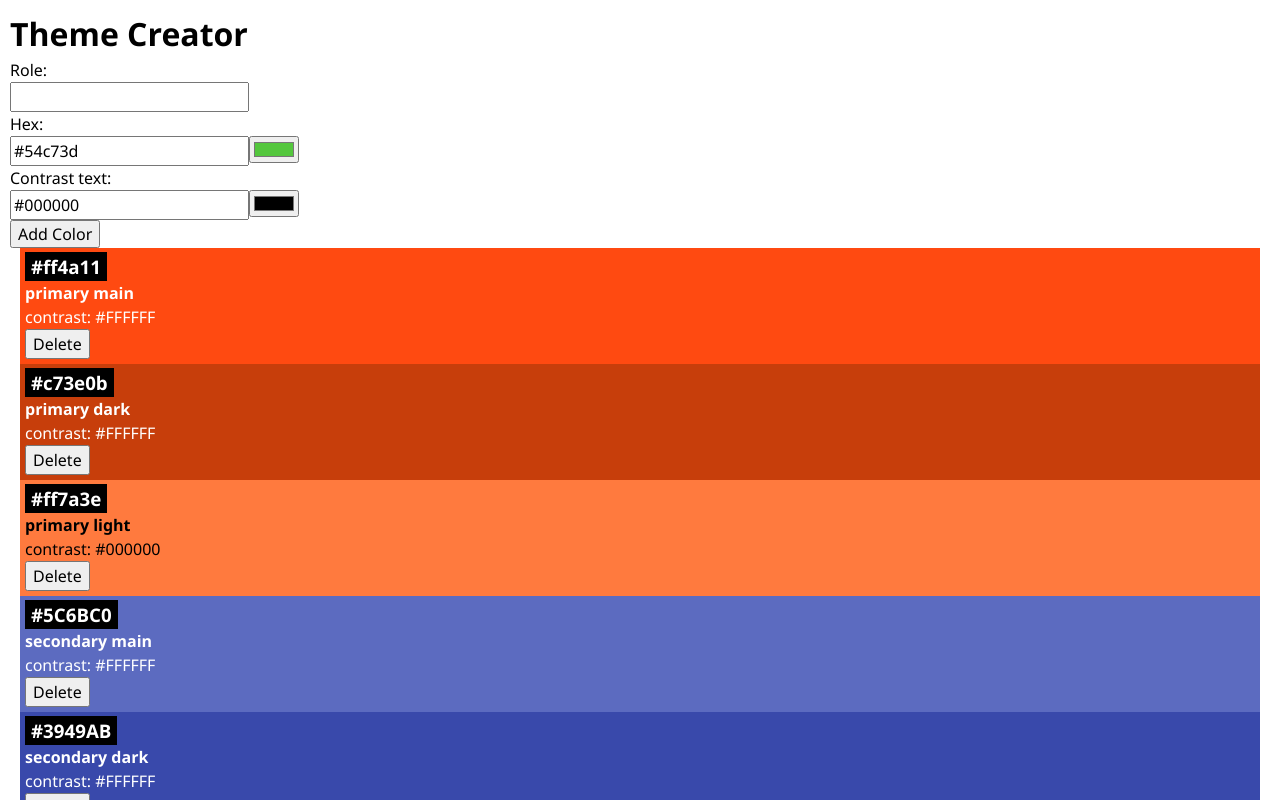
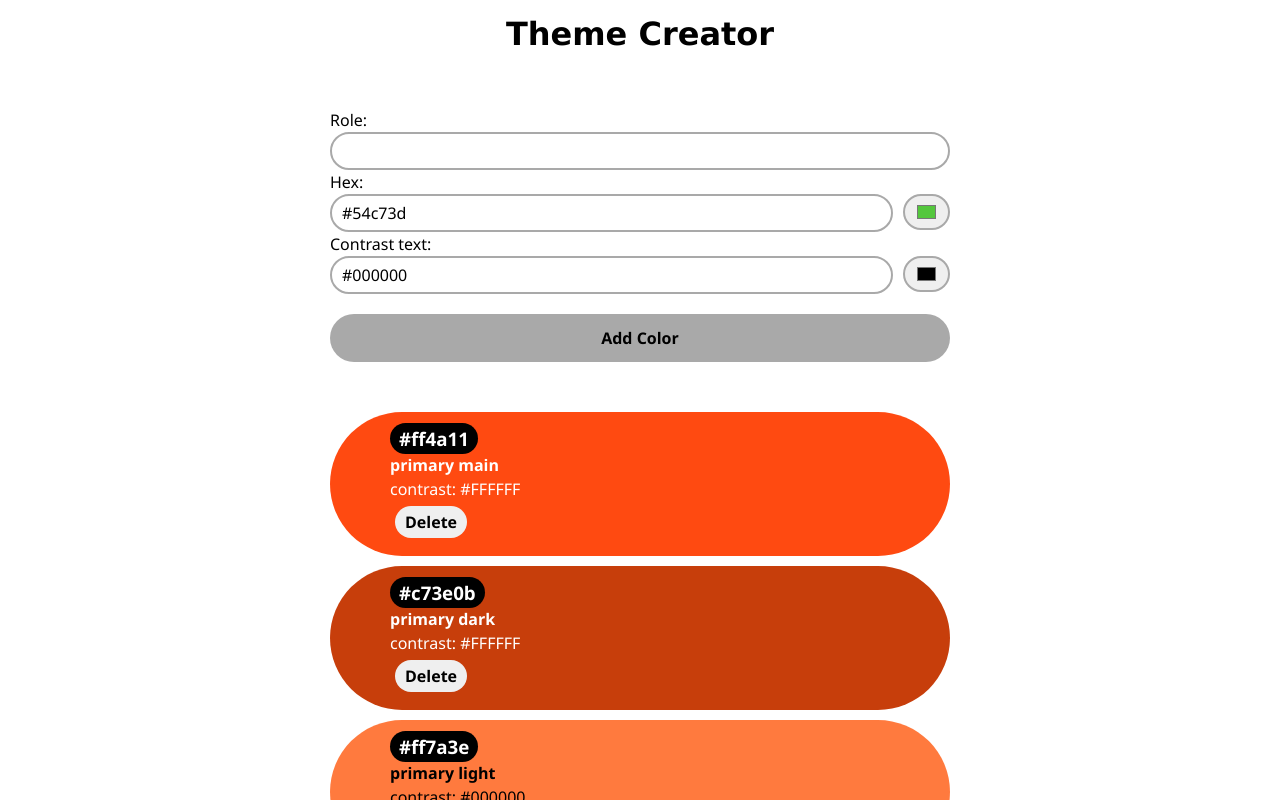
Before and after one commit to levinthiel/color-theme, a React (Vite) app: page / in a window 1280 px wide. Shown: the top 800 px of the page. Built offline with nearby package versions, Linux system fonts and the light colour scheme.

Commit message:
styled with css

```diff
--- a/src/Components/Color/Color.css
+++ b/src/Components/Color/Color.css
@@ -1,13 +1,24 @@
 .color-card {
-  margin: 0px 10px;
+  margin: 10px 0px;
   padding: 5px;
+  border-radius: 75px;
+  padding-left: 60px;
+  padding: 13px 60px;
 }
-
+.color-card button {
+  border: none;
+  border-radius: 20px;
+  padding: 4px 10px;
+  font-weight: bold;
+  margin: 5px;
+}
 .color-card-highlight {
   display: inline;
   padding: 2px 6px;
   background: black;
   color: white;
+  border-radius: 20px;
+  padding: 3px 9px;
 }
 .hidden{
   display: none;
--- a/src/Components/Color/Color.jsx
+++ b/src/Components/Color/Color.jsx
@@ -23,7 +23,7 @@ export default function Color({ color, onDelete }) {
       {/* -----Hidden Buttons -------------------------------------------------------------------- */}
       <section className={isConfirmingDelete ? "hidden" : ""}>
         <p className="color-card-highlight">
-          Are you sure you want to delete this color ?
+          Are you sure {/* you want to delete this color  */}?
         </p>
         <button type="button"  onClick={plsCancel}>Cancel</button>
         <button type="button" onClick={() => onDelete(color.id)}>Yes Delete</button>
--- a/src/Components/colorform/colorform.css
+++ b/src/Components/colorform/colorform.css
@@ -0,0 +1,29 @@
+form {
+    margin: 50px 0px;
+    display: flex;
+    flex-direction: column;
+}
+form input {
+    border-radius: 20px;
+    border: 2px solid darkgrey;
+    padding: 5px 10px;
+}
+form div {
+    display: flex;
+    justify-content: space-between;
+}
+form div input[type="text"] {
+    width: 100%;
+}
+input[type="color"] {
+    height: 36px;
+    margin-left: 10px;
+}
+.inputBtn {
+    margin: 20px 0 0 0;
+    border: none;
+    padding: 12px;
+    border-radius: 44px;
+    background: darkgrey;
+    font-weight: bold;
+}
--- a/src/Components/colorform/colorform.jsx
+++ b/src/Components/colorform/colorform.jsx
@@ -6,13 +6,17 @@ export default function ColorForm({onSubmit}){
 
     return (
         <form onSubmit={onSubmit}>
-            <label htmlFor="role">Role:</label><br/>
-            <input type="text" id="role" name="role" /><br/>
-            <label htmlFor="hex">Hex:</label><br/>
-            <Colorinput id="hex" defaultValue="#54c73d"/><br/>
-            <label htmlFor="contrastText">Contrast text:</label><br/>
-            <Colorinput id="contrastText" defaultValue="#000000" /><br/>
-            <input type="submit" value="Add Color" />
+            <label htmlFor="role">Role:</label>{/* <br/> */}
+            <input type="text" id="role" name="role" />
+            <label htmlFor="hex">Hex:</label>
+            <div>
+                <Colorinput id="hex" defaultValue="#54c73d"/>
+            </div>
+            <label htmlFor="contrastText">Contrast text:</label>
+            <div>
+                <Colorinput id="contrastText" defaultValue="#000000" />
+            </div>
+            <input type="submit" className="inputBtn" value="Add Color" />
         </form>
     );
 }
--- a/src/index.css
+++ b/src/index.css
@@ -1,66 +1,36 @@
-/* This is a modern css reset found here:
-https://www.joshwcomeau.com/css/custom-css-reset/
-*/
-
-/*
-  1. Use a more-intuitive box-sizing model.
-*/
 *,
-*::before,
-*::after {
+*::before, *::after {
   box-sizing: border-box;
 }
-/*
-  2. Remove default margin
-*/
 * {
   margin: 0;
 }
-/*
-  Typographic tweaks!
-  3. Add accessible line-height
-  4. Improve text rendering
-*/
+
 body {
   line-height: 1.5;
   -webkit-font-smoothing: antialiased;
+  width: 50%;
+  margin: 0px auto;
 }
-/*
-  5. Improve media defaults
-*/
-img,
-picture,
-video,
-canvas,
-svg {
+
+img, picture, video, canvas, svg {
   display: block;
   max-width: 100%;
 }
-/*
-  6. Remove built-in form typography styles
-*/
-input,
-button,
-textarea,
-select {
+
+input, button, textarea, select {
   font: inherit;
 }
-/*
-  7. Avoid text overflows
-*/
-p,
-h1,
-h2,
-h3,
-h4,
-h5,
-h6 {
+
+p, h1, h2, h3, h4, h5, h6 {
   overflow-wrap: break-word;
 }
-/*
-  8. Create a root stacking context
-*/
-#root,
-#__next {
+
+#root, #__next {
   isolation: isolate;
 }
+
+h1 {
+  text-align: center;
+  font-family: 'Lucida Sans', 'Lucida Sans Regular', 'Lucida Grande', 'Lucida Sans Unicode', Geneva, Verdana, sans-serif;
+}
```
